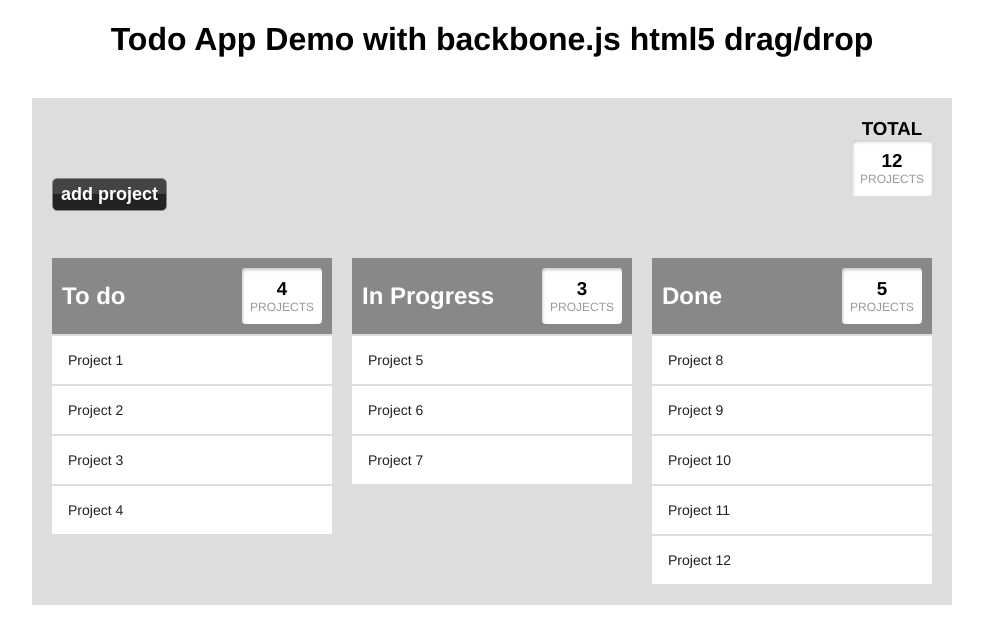
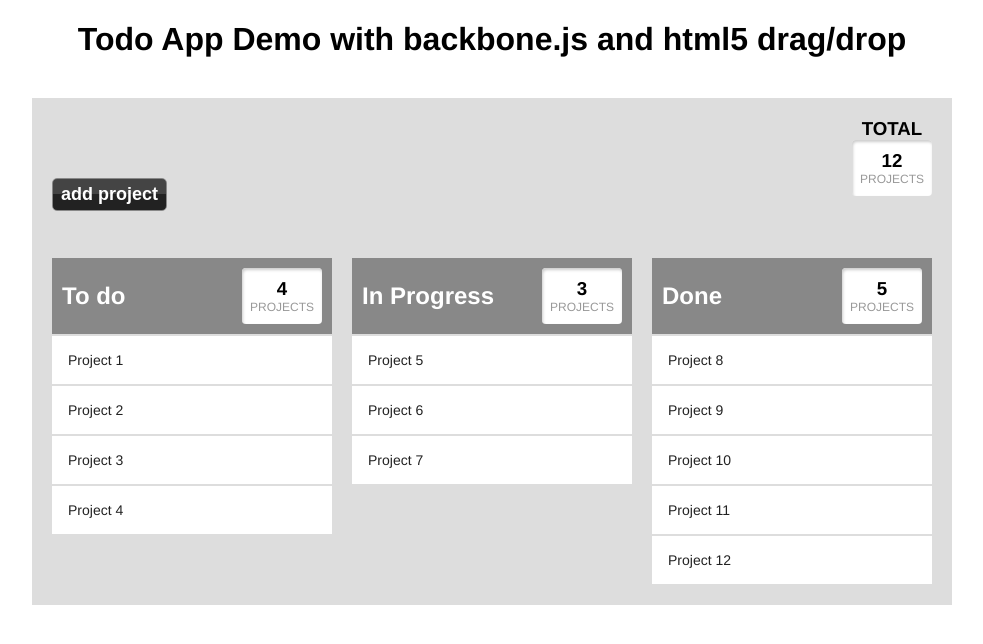
Before and after one commit to llenodo/dragdrop, a plain HTML site: page index.html in a window 1280 px wide. Shown: the whole page, without its empty margins (148-1131 px from the left). Drawn offline with Linux system fonts and the light colour scheme.

Commit message:
fix another ommitted word in the h1 tag

```diff
--- a/index.html
+++ b/index.html
@@ -6,7 +6,7 @@
 	</head>
 
 	<body>
-        <h1>Todo App Demo with backbone.js html5 drag/drop</h1>
+        <h1>Todo App Demo with backbone.js and html5 drag/drop</h1>
         <div id="todo-app">
             <div class="top-bar clearfix">
                 <div class="add-task-container">
```
